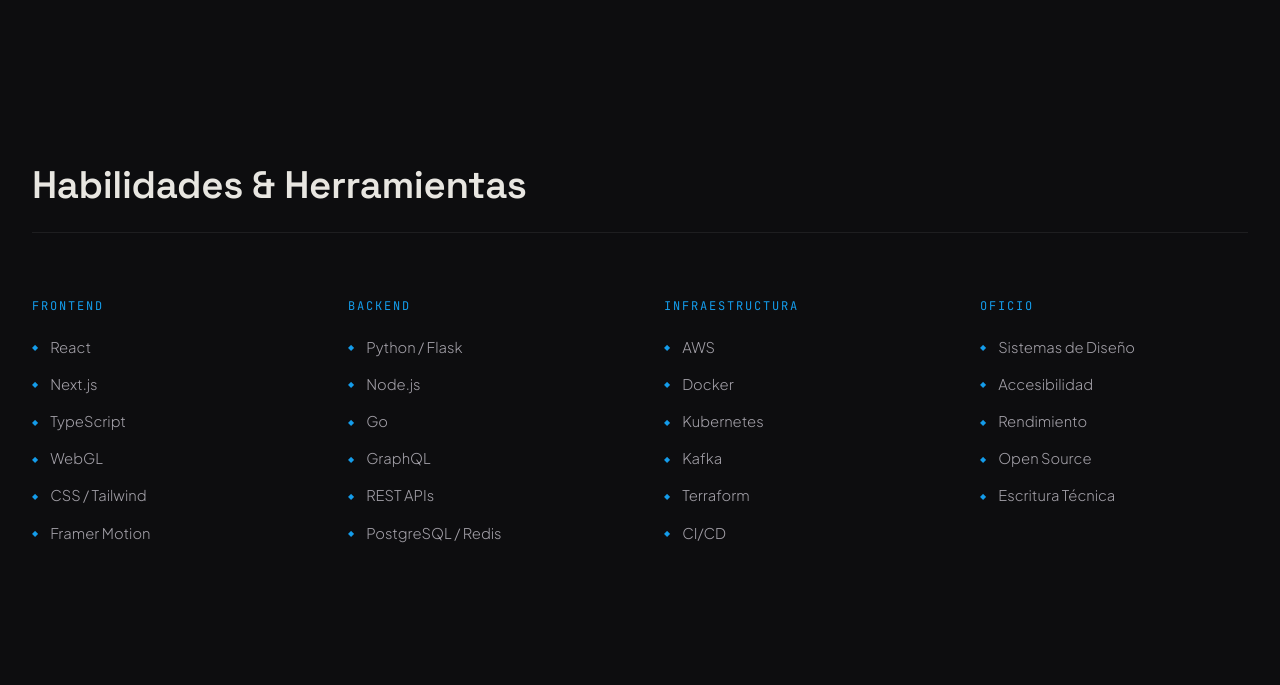
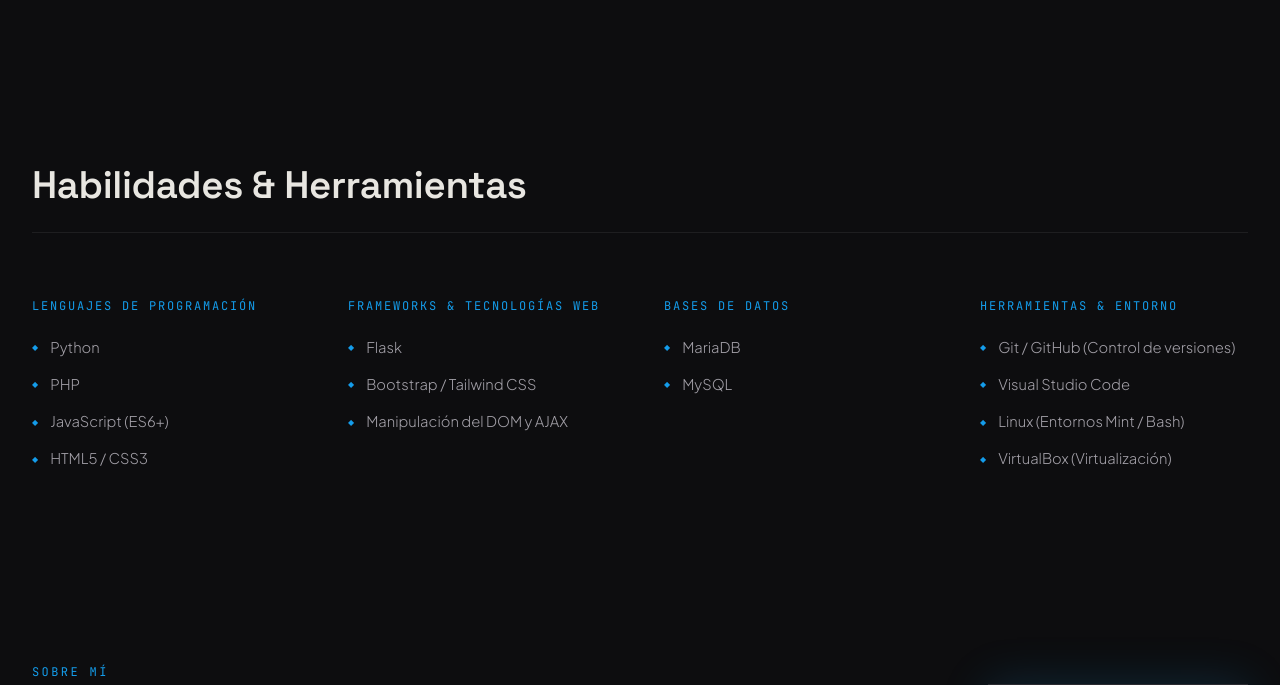
Before and after one commit to 02nvaldez/portfolio, a Flask app: page / in a window 1280 px wide. Shown: the part 2103-2788 px from the top of the page. Run offline with Flask 3, Linux system fonts and the light colour scheme.

Commit message:
Front v1.0.1

```diff
--- a/templates/admin.html
+++ b/templates/admin.html
@@ -35,7 +35,7 @@
         <p class="admin-stat-label">Proyectos Publicados</p>
       </div>
       <div class="admin-stat-card">
-        <p class="admin-stat-val">22</p>
+        <p class="admin-stat-val">13</p>
         <p class="admin-stat-label">Habilidades Listadas</p>
       </div>
       <div class="admin-stat-card">
--- a/templates/index.html
+++ b/templates/index.html
@@ -156,49 +156,39 @@
 
       <div class="skills-grid">
         <div class="skill-group">
-          <p class="skill-group-title">Frontend</p>
+          <p class="skill-group-title">Lenguajes de Programación</p>
           <ul class="skill-list">
-            <li class="skill-item"><span class="skill-bullet">◆</span> React</li>
-            <li class="skill-item"><span class="skill-bullet">◆</span> Next.js</li>
-            <li class="skill-item"><span class="skill-bullet">◆</span> TypeScript</li>
-            <li class="skill-item"><span class="skill-bullet">◆</span> WebGL</li>
-            <li class="skill-item"><span class="skill-bullet">◆</span> CSS / Tailwind</li>
-            <li class="skill-item"><span class="skill-bullet">◆</span> Framer Motion</li>
+            <li class="skill-item"><span class="skill-bullet">◆</span> Python</li>
+            <li class="skill-item"><span class="skill-bullet">◆</span> PHP</li>
+            <li class="skill-item"><span class="skill-bullet">◆</span> JavaScript (ES6+)</li>
+            <li class="skill-item"><span class="skill-bullet">◆</span> HTML5 / CSS3</li>
           </ul>
         </div>
 
         <div class="skill-group">
-          <p class="skill-group-title">Backend</p>
+          <p class="skill-group-title">Frameworks &amp; Tecnologías Web</p>
           <ul class="skill-list">
-            <li class="skill-item"><span class="skill-bullet">◆</span> Python / Flask</li>
-            <li class="skill-item"><span class="skill-bullet">◆</span> Node.js</li>
-            <li class="skill-item"><span class="skill-bullet">◆</span> Go</li>
-            <li class="skill-item"><span class="skill-bullet">◆</span> GraphQL</li>
-            <li class="skill-item"><span class="skill-bullet">◆</span> REST APIs</li>
-            <li class="skill-item"><span class="skill-bullet">◆</span> PostgreSQL / Redis</li>
+            <li class="skill-item"><span class="skill-bullet">◆</span> Flask</li>
+            <li class="skill-item"><span class="skill-bullet">◆</span> Bootstrap / Tailwind CSS</li>
+            <li class="skill-item"><span class="skill-bullet">◆</span> Manipulación del DOM y AJAX</li>
           </ul>
         </div>
 
         <div class="skill-group">
-          <p class="skill-group-title">Infraestructura</p>
+          <p class="skill-group-title">Bases de Datos</p>
           <ul class="skill-list">
-            <li class="skill-item"><span class="skill-bullet">◆</span> AWS</li>
-            <li class="skill-item"><span class="skill-bullet">◆</span> Docker</li>
-            <li class="skill-item"><span class="skill-bullet">◆</span> Kubernetes</li>
-            <li class="skill-item"><span class="skill-bullet">◆</span> Kafka</li>
-            <li class="skill-item"><span class="skill-bullet">◆</span> Terraform</li>
-            <li class="skill-item"><span class="skill-bullet">◆</span> CI/CD</li>
+            <li class="skill-item"><span class="skill-bullet">◆</span> MariaDB</li>
+            <li class="skill-item"><span class="skill-bullet">◆</span> MySQL</li>
           </ul>
         </div>
 
         <div class="skill-group">
-          <p class="skill-group-title">Oficio</p>
+          <p class="skill-group-title">Herramientas &amp; Entorno</p>
           <ul class="skill-list">
-            <li class="skill-item"><span class="skill-bullet">◆</span> Sistemas de Diseño</li>
-            <li class="skill-item"><span class="skill-bullet">◆</span> Accesibilidad</li>
-            <li class="skill-item"><span class="skill-bullet">◆</span> Rendimiento</li>
-            <li class="skill-item"><span class="skill-bullet">◆</span> Open Source</li>
-            <li class="skill-item"><span class="skill-bullet">◆</span> Escritura Técnica</li>
+            <li class="skill-item"><span class="skill-bullet">◆</span> Git / GitHub (Control de versiones)</li>
+            <li class="skill-item"><span class="skill-bullet">◆</span> Visual Studio Code</li>
+            <li class="skill-item"><span class="skill-bullet">◆</span> Linux (Entornos Mint / Bash)</li>
+            <li class="skill-item"><span class="skill-bullet">◆</span> VirtualBox (Virtualización)</li>
           </ul>
         </div>
       </div>
```
